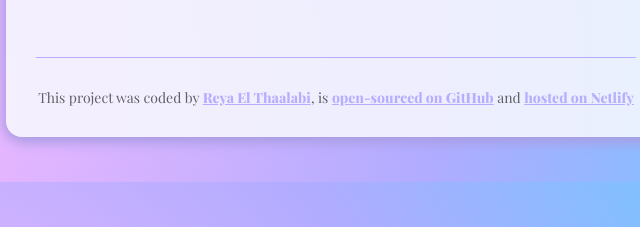
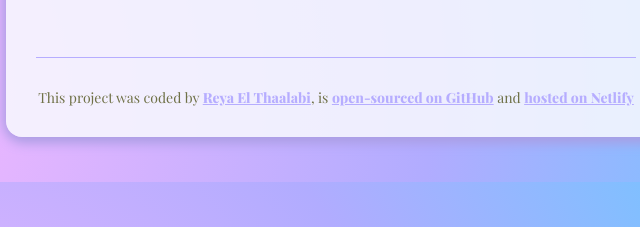
Before and after one commit to Reya0707/Final-weather-project, a plain HTML site: page index.html in a window 1280 px wide. Shown: the part 277-504 px from the top of the page, 304-944 px from the left. Drawn offline with nearby package versions, Linux system fonts and the light colour scheme; no server answers; a web font is replaced by a local one.

Commit message:
Changed the colour of my footer

```diff
--- a/src/style.css
+++ b/src/style.css
@@ -134,5 +134,5 @@ footer {
   padding: 30px 0 0 0;
   text-align: center;
   font-size: 14px;
-  color: rgba(0, 0, 0, 0.6);
+  color: rgb(90 92 41 / 86%);
 }
```
